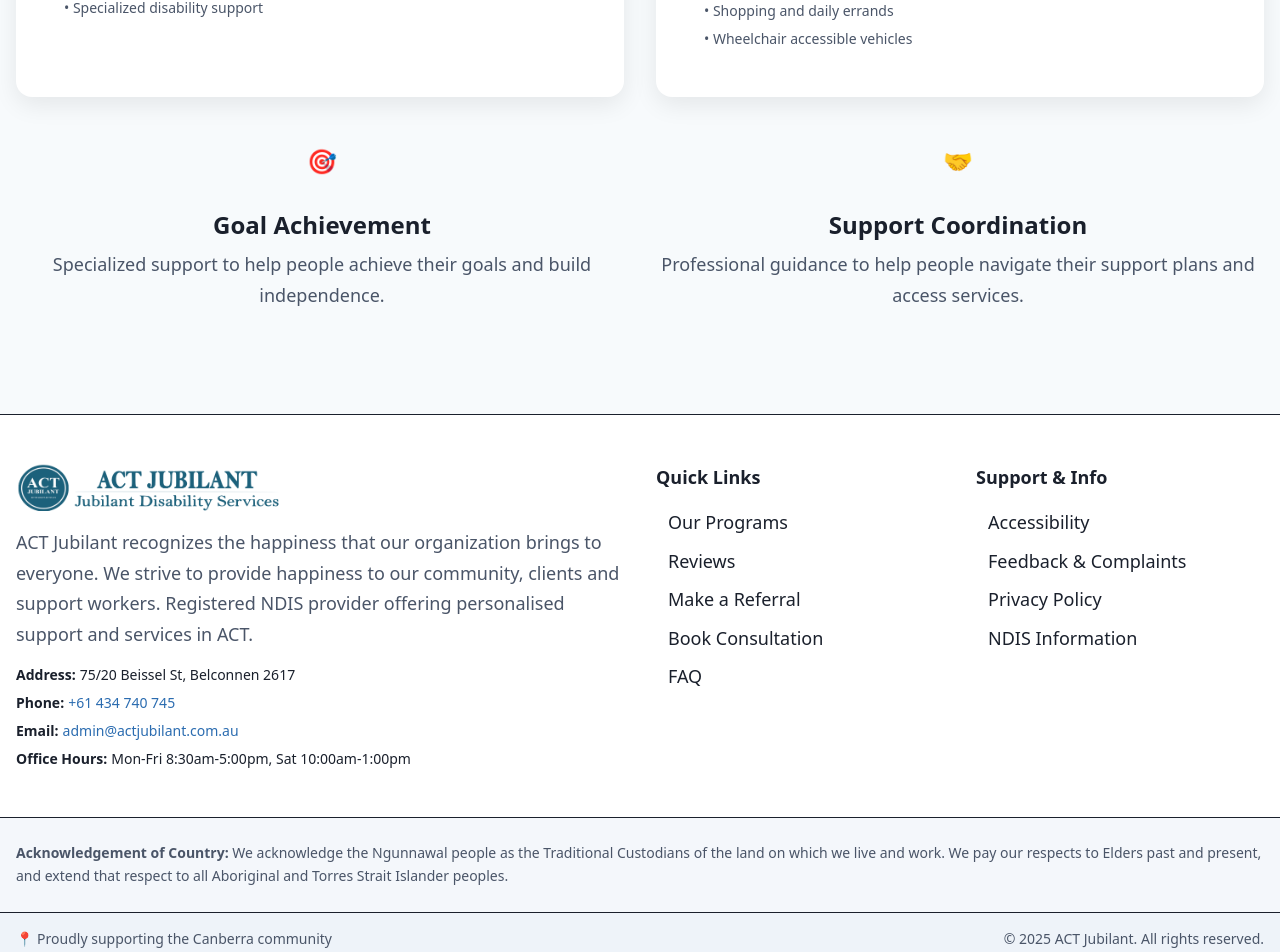
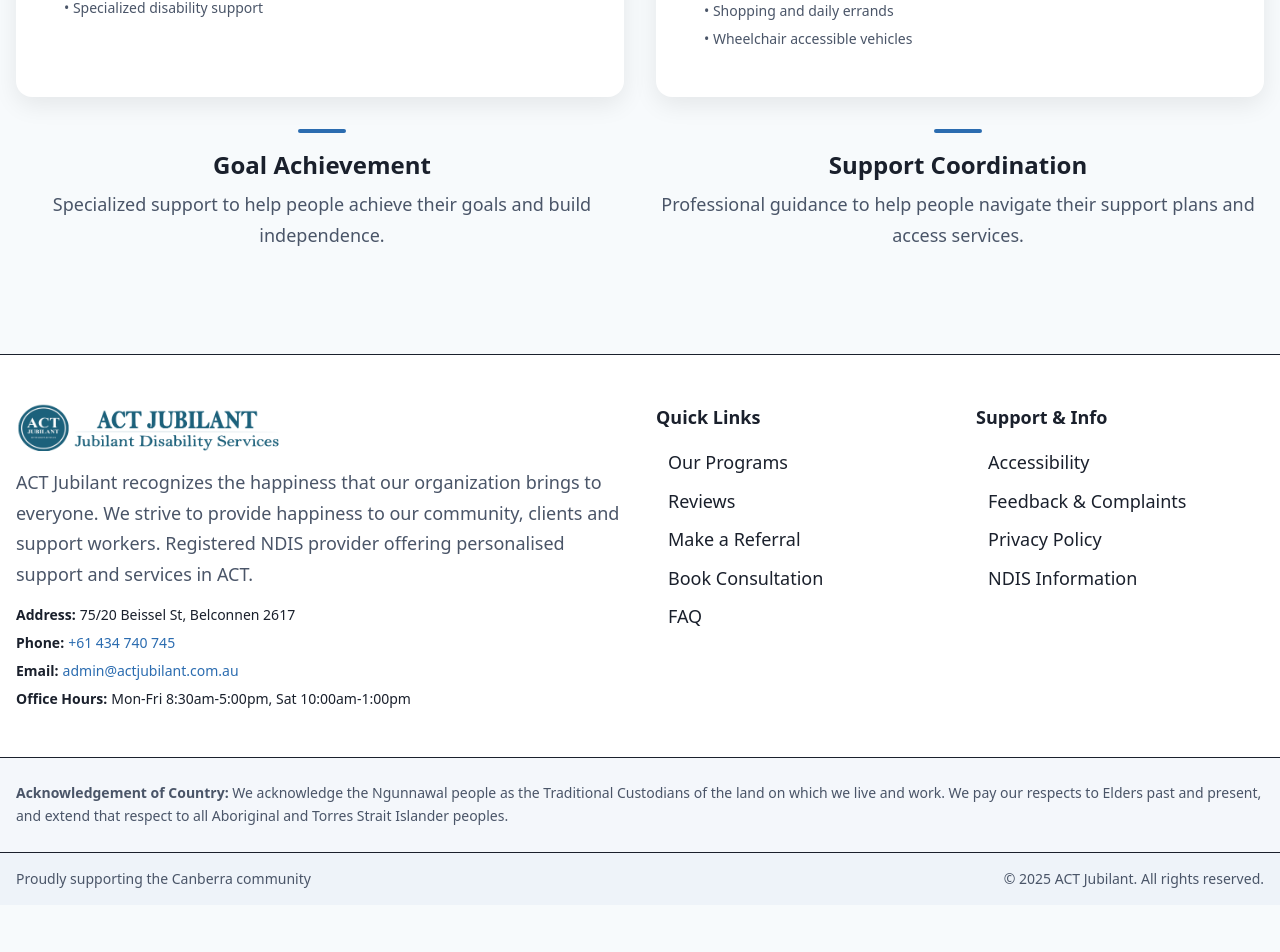
Before and after one commit to Kailashkc33/actJubilant, a Next.js app: page /programs in a window 1280 px wide. Shown: the part 2034-2986 px from the top of the page. After the commit the page ends 2939 px from the top, so only its background shows below. Built offline with nearby package versions, Linux system fonts and the light colour scheme.

Commit message:
Remove emoji icons for a more professional UI
Co-authored-by: Kailashkc33 <Kailashkc33@users.noreply.github.com>

```diff
--- a/src/app/layout.tsx
+++ b/src/app/layout.tsx
@@ -240,7 +240,7 @@ export default function RootLayout({ children }: { children: React.ReactNode })
           <div className="border-t bg-[color-mix(in_oklab,var(--primary-600)_8%,var(--surface))]">
             <div className="mx-auto max-w-7xl px-4 py-4 flex flex-wrap items-center justify-between gap-4">
               <p className="text-sm text-[var(--text-muted)]">
-                📍 Proudly supporting the Canberra community
+                Proudly supporting the Canberra community
               </p>
               <p className="text-sm text-[var(--text-muted)]">
                 © 2025 ACT Jubilant. All rights reserved.
--- a/src/app/page.tsx
+++ b/src/app/page.tsx
@@ -89,15 +89,15 @@ export default function Home() {
         <h2 id="offerings-title" className="h2">What We Offer</h2>
         <div className="mt-6 grid gap-6 md:grid-cols-3">
           <article className="card" aria-labelledby="one-on-one">
-            <h3 id="one-on-one" className="h3">🧍 One-on-One Support</h3>
+            <h3 id="one-on-one" className="h3">One-on-One Support</h3>
             <p className="mt-2">At home or in the community — focused on your goals. Respectful, trusting relationships so you feel safe, heard, and in control.</p>
           </article>
           <article className="card" aria-labelledby="group-programs">
-            <h3 id="group-programs" className="h3">👥 Group Programs</h3>
+            <h3 id="group-programs" className="h3">Group Programs</h3>
             <p className="mt-2">Art, social, and skills groups — safe, inclusive and confidence-building.</p>
           </article>
           <article className="card" aria-labelledby="community-access">
-            <h3 id="community-access" className="h3">🌏 Community Access</h3>
+            <h3 id="community-access" className="h3">Community Access</h3>
             <p className="mt-2">Shopping, events, outings, appointments — explore with the right support.</p>
           </article>
         </div>
@@ -125,11 +125,11 @@ export default function Home() {
 
       <section id="why-us" aria-labelledby="why-title" className="py-8 md:py-12">
         <h2 id="why-title" className="h2">Why Choose ACT Jubilant?</h2>
-        <ul className="mt-4 space-y-2">
-          <li>✅ Participant-first care</li>
-          <li>✅ Skilled, friendly support workers</li>
-          <li>✅ We listen, we adapt, we care</li>
-          <li>✅ Canberra-based & community-focused</li>
+        <ul className="mt-4 list-disc space-y-2 pl-6">
+          <li>Participant-first care</li>
+          <li>Skilled, friendly support workers</li>
+          <li>We listen, we adapt, we care</li>
+          <li>Canberra-based & community-focused</li>
         </ul>
       </section>
 
--- a/src/app/programs/page.tsx
+++ b/src/app/programs/page.tsx
@@ -198,9 +198,7 @@ export default function ProgramsPage() {
         {/* Additional Services */}
         <div className="mt-8 grid gap-6 md:grid-cols-2">
           <div className="text-center">
-            <div className="w-16 h-16 bg-[var(--primary-100)] rounded-full flex items-center justify-center mx-auto mb-4">
-              <span className="text-2xl">🎯</span>
-            </div>
+            <div className="mx-auto mb-4 h-1 w-12 rounded bg-[var(--primary-600)]" aria-hidden="true" />
             <h3 className="h3">Goal Achievement</h3>
             <p className="text-[var(--text-muted)] mt-2">
               Specialized support to help people achieve their goals and build independence.
@@ -208,9 +206,7 @@ export default function ProgramsPage() {
           </div>
 
           <div className="text-center">
-            <div className="w-16 h-16 bg-[var(--primary-100)] rounded-full flex items-center justify-center mx-auto mb-4">
-              <span className="text-2xl">🤝</span>
-            </div>
+            <div className="mx-auto mb-4 h-1 w-12 rounded bg-[var(--primary-600)]" aria-hidden="true" />
             <h3 className="h3">Support Coordination</h3>
             <p className="text-[var(--text-muted)] mt-2">
               Professional guidance to help people navigate their support plans and access services.
```
